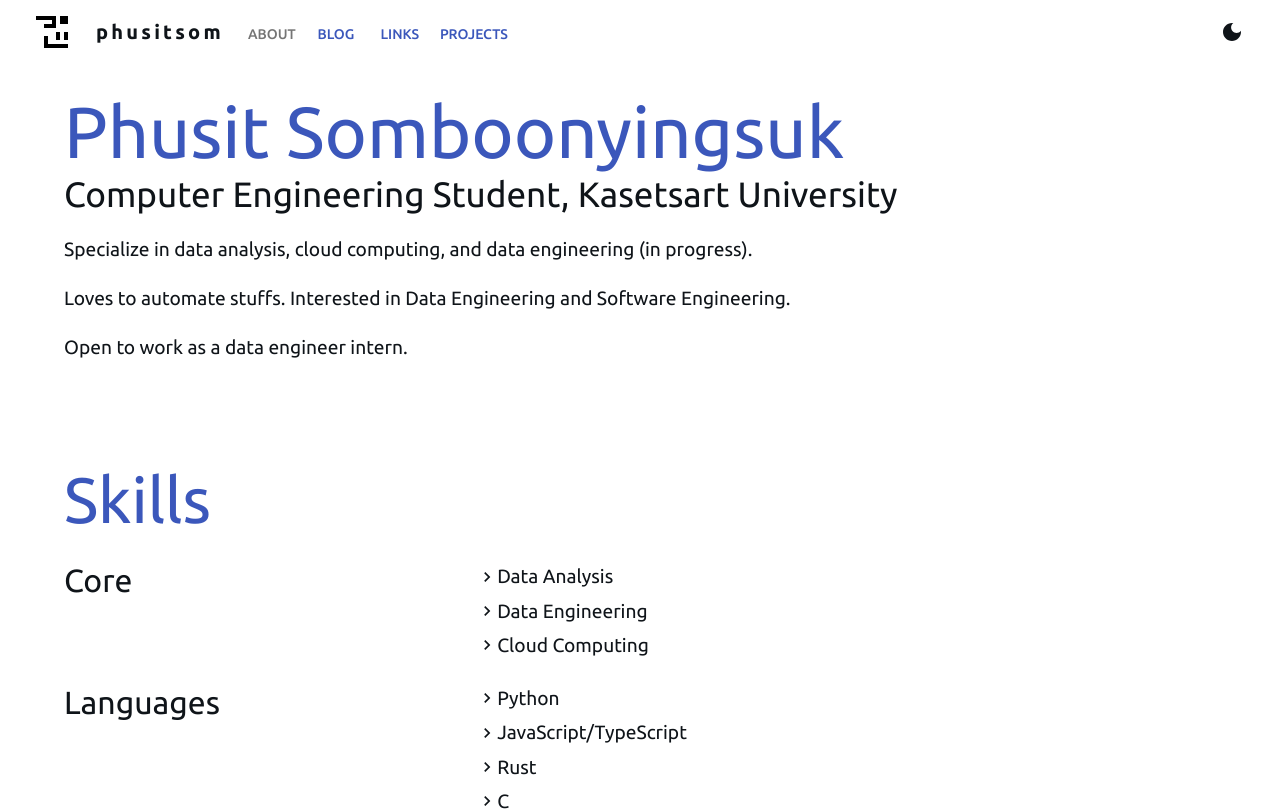
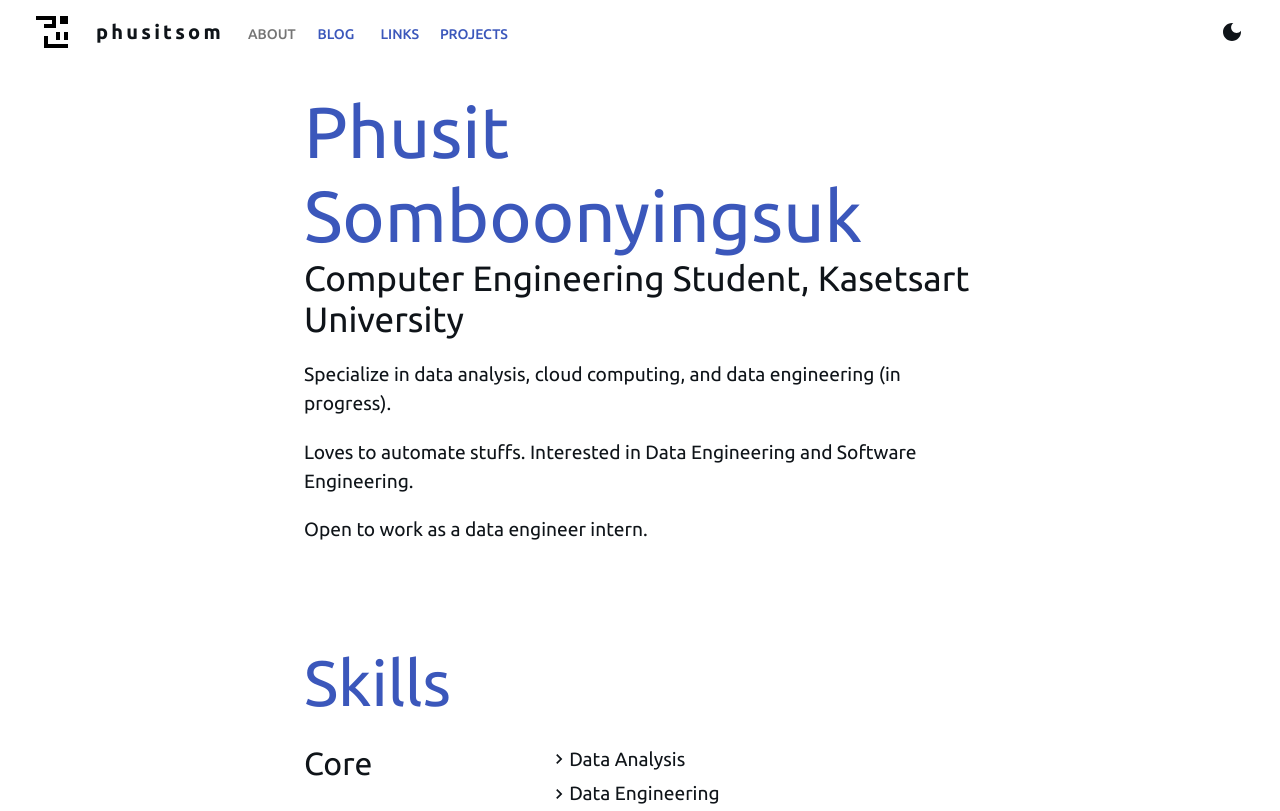
Before and after one commit to lazykern/me.kazylab.xyz, a Next.js app: page / in a window 1280 px wide. Shown: the top 811 px of the page. Built offline with nearby package versions, Linux system fonts and the light colour scheme.

Commit message:
Change max page width

```diff
--- a/src/components/Layout.tsx
+++ b/src/components/Layout.tsx
@@ -18,14 +18,14 @@ const Layout = ({ children }: { children: React.ReactNode }) => {
     <>
       <ThemeProvider theme={muiTheme}>
         <Fragment>
-          <Box sx={{ maxWidth: "1200px" }}>
+          <Box sx={{ maxWidth: "720px" }}>
             <NavBar />
           </Box>
           <Box
             sx={{
               marginTop: { xs: "0px", md: "64px" },
               marginBottom: { xs: "56px", md: "0px" },
-              maxWidth: "1200px",
+              maxWidth: "720px",
               marginX: "auto",
             }}
           >
```
